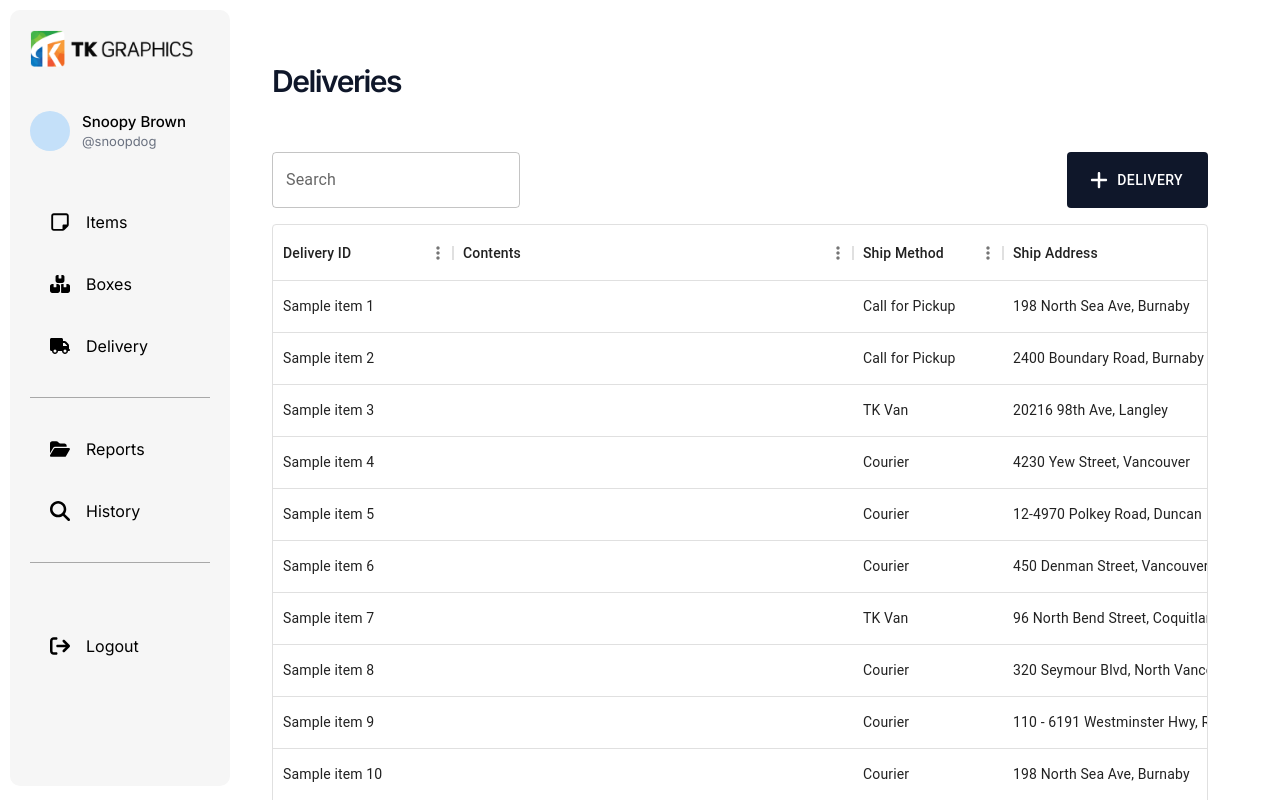
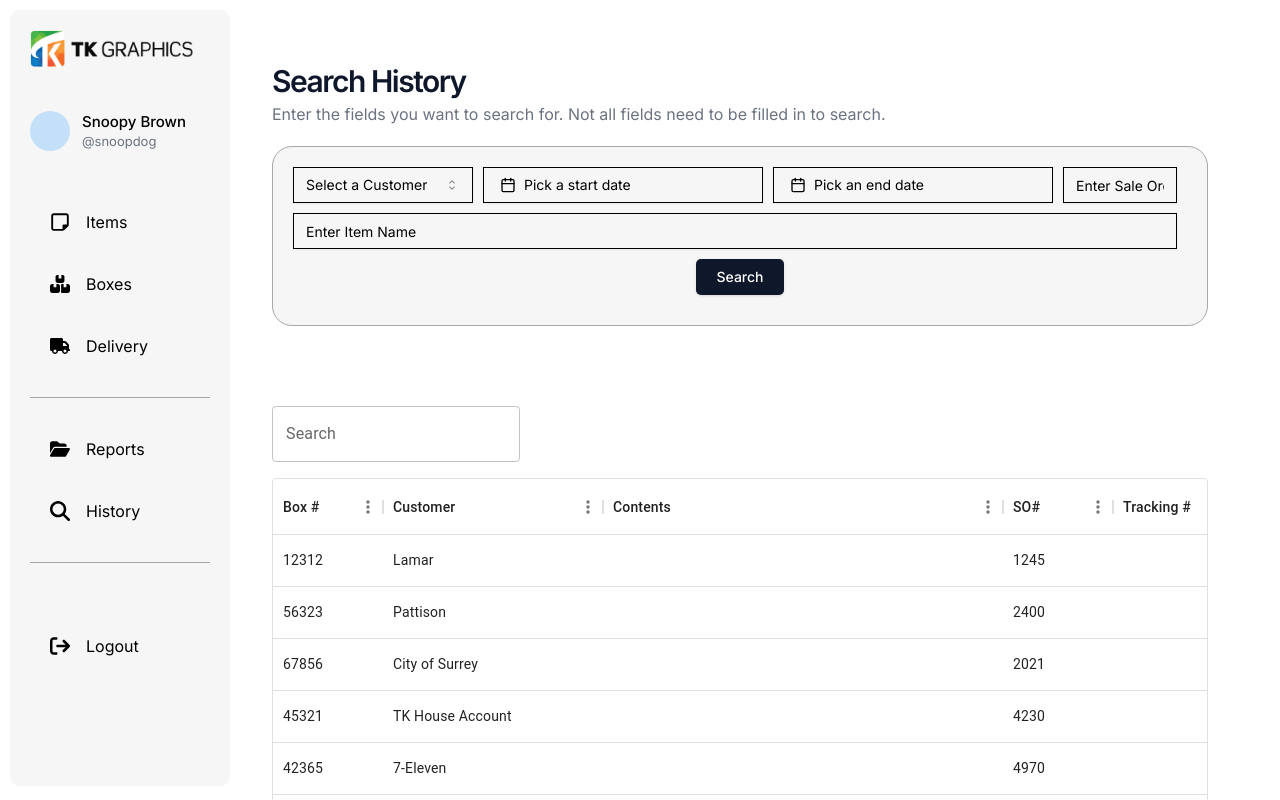
Before and after one commit to kyawzin-thiha/tk-shipping-module, a React (Vite) app in the folder client/: page / in a window 1280 px wide. Shown: the top 800 px of the page. Built offline with nearby package versions, Linux system fonts and the light colour scheme.

Commit message:
search history

```diff
--- a/client/package.json
+++ b/client/package.json
@@ -10,13 +10,11 @@
     "preview": "vite preview"
   },
   "dependencies": {
-    "@emotion/react": "^11.11.3",
-    "@emotion/styled": "^11.11.0",
     "@hookform/resolvers": "^3.3.4",
     "@mui/icons-material": "^5.15.10",
-    "@mui/material": "^5.15.10",
     "@mui/styled-engine-sc": "^6.0.0-alpha.16",
     "@mui/x-data-grid": "^6.19.4",
+    "@mui/x-date-pickers": "^6.19.4",
     "@radix-ui/react-alert-dialog": "^1.0.5",
     "@radix-ui/react-dialog": "^1.0.5",
     "@radix-ui/react-icons": "^1.3.0",
@@ -29,6 +27,7 @@
     "class-variance-authority": "^0.7.0",
     "clsx": "^2.1.0",
     "date-fns": "^3.3.1",
+    "lucide-react": "^0.330.0",
     "react": "^18.2.0",
     "react-day-picker": "^8.10.0",
     "react-dom": "^18.2.0",
--- a/client/src/App.tsx
+++ b/client/src/App.tsx
@@ -2,11 +2,13 @@ import './index.css'
 import ItemsHome from './_root/pages/ItemsHome';
 import BoxesHome from './_root/pages/BoxesHome';
 import DeliveryHome from './_root/pages/DeliveryHome';
+import SearchHistory from './_root/pages/SearchHistory';
+
 
 function App() {
   return (
     <>
-      <DeliveryHome />
+      <SearchHistory />
 
     </>
   )
--- a/client/src/_root/pages/SearchHistory.tsx
+++ b/client/src/_root/pages/SearchHistory.tsx
@@ -1,9 +1,17 @@
+import LeftMenu from '@/components/shared/LeftMenu'
+import SearchHistoryTable from '@/components/shared/SearchHistoryTable'
+import SearchHistoryForm from '@/components/shared/SearchHistoryForm'
+
 
 
 const SearchHistory = () => {
   return (
-    <div>
-
+    <div className="flex">
+      <LeftMenu />
+      <div>
+        <SearchHistoryForm />
+        <SearchHistoryTable />
+      </div>
     </div>
   )
 }
--- a/client/src/components/shared/BoxesTable.tsx
+++ b/client/src/components/shared/BoxesTable.tsx
@@ -8,12 +8,7 @@ const columns: GridColDef[] = [
   { field: 'contents', headerName: 'Contents', width: 400 },
   { field: 'txn_number', headerName: 'SO#', width: 110 },
   { field: 'shipMethod', headerName: 'Ship Method', width: 130 },
-  {
-    field: 'shipAddress',
-    headerName: 'Ship Address',
-    sortable: false,
-    width: 250,
-  },
+  { field: 'shipAddress', headerName: 'Ship Address', width: 250 },
   { field: 'shipBy', headerName: 'Ship By', width: 120 }
 ];
 
--- a/client/src/components/shared/ItemsTable.tsx
+++ b/client/src/components/shared/ItemsTable.tsx
@@ -8,12 +8,7 @@ const columns: GridColDef[] = [
   { field: 'description', headerName: 'Description', width: 400 },
   { field: 'txn_number', headerName: 'SO#', width: 130 },
   { field: 'qty', headerName: 'Qty', width: 110 },
-  {
-    field: 'shipAddress',
-    headerName: 'Ship Address',
-    sortable: false,
-    width: 250,
-  },
+  { field: 'shipAddress', headerName: 'Ship Address', width: 250 },
   { field: 'shipBy', headerName: 'Ship By', width: 120 }
 ];
 
--- a/client/src/components/shared/SearchHistoryForm.tsx
+++ b/client/src/components/shared/SearchHistoryForm.tsx
@@ -0,0 +1,126 @@
+import { useState } from 'react';
+import { Input } from "@/components/ui/input"
+import {
+    Select,
+    SelectContent,
+    SelectGroup,
+    SelectItem,
+    SelectLabel,
+    SelectTrigger,
+    SelectValue,
+} from "@/components/ui/select"
+
+import { format } from "date-fns"
+import { Calendar as CalendarIcon } from "lucide-react"
+import { cn } from "@/lib/utils"
+import { Button } from "@/components/ui/button"
+import { Calendar } from "@/components/ui/calendar"
+import {
+  Popover,
+  PopoverContent,
+  PopoverTrigger,
+} from "@/components/ui/popover"
+
+const SearchHistoryForm = () => {
+    const [startDate, setStartDate] = useState<Date | null>(null);
+    const [endDate, setEndDate] = useState<Date | null>(null);
+
+    const handleStartDateSelect = (date: Date) => {
+        setStartDate(date);
+    };
+
+    const handleEndDateSelect = (date: Date) => {
+        setEndDate(date);
+    };
+
+    return (
+        <div className="container">
+            <div className="header-form-container">
+                <h2 className="h2-semibold">Search History</h2>
+                <p className="text-gray-500">
+                    Enter the fields you want to search for. Not all fields need to be filled in to search.
+                </p>
+            </div>
+            <div className="form-container">
+                <div className="form-input-row">
+                    <div className="form-input">
+                        <Select>
+                            <SelectTrigger className="w-[180px]">
+                                <SelectValue placeholder="Select a Customer" />
+                            </SelectTrigger>
+                            <SelectContent>
+                                <SelectGroup>
+                                    <SelectLabel>Customer</SelectLabel>
+                                    <SelectItem value="Lamar">Lamar</SelectItem>
+                                    <SelectItem value="Pattison">Pattison</SelectItem>
+                                    <SelectItem value="TK House Account">TK House Account</SelectItem>
+                                </SelectGroup>
+                            </SelectContent>
+                        </Select>
+                    </div>
+                    <div className="form-input">
+                        <Popover>
+                            <PopoverTrigger asChild>
+                                <Button
+                                    variant={"outline"}
+                                    className={cn(
+                                        "w-[280px] justify-start text-left font-normal",
+                                        !startDate && "text-muted-foreground"
+                                    )}
+                                >
+                                    <CalendarIcon className="mr-2 h-4 w-4" />
+                                    {startDate ? format(startDate, "PPP") : <span>Pick a start date</span>}
+                                </Button>
+                            </PopoverTrigger>
+                            <PopoverContent className="w-auto p-0">
+                                <Calendar
+                                    mode="single"
+                                    selected={startDate}
+                                    onSelect={handleStartDateSelect}
+                                    initialFocus
+                                />
+                            </PopoverContent>
+                        </Popover>
+                    </div>
+                    <div className="form-input">
+                        <Popover>
+                            <PopoverTrigger asChild>
+                                <Button
+                                    variant={"outline"}
+                                    className={cn(
+                                        "w-[280px] justify-start text-left font-normal",
+                                        !endDate && "text-muted-foreground"
+                                    )}
+                                >
+                                    <CalendarIcon className="mr-2 h-4 w-4" />
+                                    {endDate ? format(endDate, "PPP") : <span>Pick an end date</span>}
+                                </Button>
+                            </PopoverTrigger>
+                            <PopoverContent className="w-auto p-0">
+                                <Calendar
+                                    mode="single"
+                                    selected={endDate}
+                                    onSelect={handleEndDateSelect}
+                                    initialFocus
+                                />
+                            </PopoverContent>
+                        </Popover>
+                    </div>
+                    <div className="form-input">
+                        <Input type="text" placeholder="Enter Sale Order #" />
+                    </div>
+                </div>
+                <div className="form-input-row">
+                    <div className="form-input">
+                        <Input type="text" placeholder="Enter Item Name" />
+                    </div>
+                </div>
+                <div className="form-input-row centered">
+                    <Button className="search-button">Search</Button>
+                </div>
+            </div>
+        </div>
+    );
+};
+
+export default SearchHistoryForm;
--- a/client/src/components/shared/SearchHistoryTable.tsx
+++ b/client/src/components/shared/SearchHistoryTable.tsx
@@ -1,41 +1,35 @@
 import React, { useState } from 'react';
 import { DataGrid, GridColDef } from '@mui/x-data-grid';
 import TextField from '@mui/material/TextField';
-import Button from '@mui/material/Button';
 
 const columns: GridColDef[] = [
-  { field: 'id', headerName: 'Box #', width: 200 },
+  { field: 'id', headerName: 'Box #', width: 110 },
+  { field: 'customer', headerName: 'Customer', width: 220 },
   { field: 'contents', headerName: 'Contents', width: 400 },
   { field: 'txn_number', headerName: 'SO#', width: 110 },
-  { field: 'shipMethod', headerName: 'Ship Method', width: 130 },
-  {
-    field: 'shipAddress',
-    headerName: 'Ship Address',
-    sortable: false,
-    width: 250,
-  },
-  { field: 'shipBy', headerName: 'Ship By', width: 120 }
+  { field: 'tracking', headerName: 'Tracking #', width: 180 },
+  { field: 'shippedDate', headerName: 'Shipped Date', width: 120 }
 ];
 
 const rows = [
-  { id: 'Sample item 1', txn_number: 1234, shipAddress: '198 North Sea Ave, Burnaby', shipMethod: 'Call for Pickup', shipBy: '2024-02-15' },
-  { id: 'Sample item 2', txn_number: 2354, shipAddress: '2400 Boundary Road, Burnaby', shipMethod: 'Call for Pickup', shipBy: '2024-02-20' },
-  { id: 'Sample item 3', txn_number: 3457, shipAddress: '20216 98th Ave, Langley', shipMethod: 'TK Van', shipBy: '2024-02-18' },
-  { id: 'Sample item 4', txn_number: 6786, shipAddress: '4230 Yew Street, Vancouver', shipMethod: 'Courier', shipBy: '2024-02-17' },
-  { id: 'Sample item 5', txn_number: 3263, shipAddress: '12-4970 Polkey Road, Duncan', shipMethod: 'Courier', shipBy: '2024-02-16' },
-  { id: 'Sample item 6', txn_number: 8642, shipAddress: '450 Denman Street, Vancouver', shipMethod: 'Courier', shipBy: '2024-02-19' },
-  { id: 'Sample item 7', txn_number: 1342, shipAddress: '96 North Bend Street, Coquitlam', shipMethod: 'TK Van', shipBy: '2024-02-21' },
-  { id: 'Sample item 8', txn_number: 6795, shipAddress: '320 Seymour Blvd, North Vancouver', shipMethod: 'Courier', shipBy: '2024-02-22' },
-  { id: 'Sample item 9', txn_number: 3781, shipAddress: '110 - 6191 Westminster Hwy, Richmond', shipMethod: 'Courier', shipBy: '2024-02-23' },
-  { id: 'Sample item 10', txn_number: 1234, shipAddress: '198 North Sea Ave, Burnaby', shipMethod: 'Courier', shipBy: '2024-02-15' },
-  { id: 'Sample item 11', txn_number: 2354, shipAddress: '2400 Boundary Road, Burnaby', shipMethod: 'Call for Pickup', shipBy: '2024-02-20' },
-  { id: 'Sample item 13', txn_number: 3457, shipAddress: '20216 98th Ave, Langley', shipMethod: 'Courier', shipBy: '2024-02-18' },
-  { id: 'Sample item 14', txn_number: 6786, shipAddress: '4230 Yew Street, Vancouver', shipMethod: 'TK Van', shipBy: '2024-02-17' },
-  { id: 'Sample item 15', txn_number: 3263, shipAddress: '12-4970 Polkey Road, Duncan', shipMethod: 'Courier', shipBy: '2024-02-16' },
-  { id: 'Sample item 16', txn_number: 8642, shipAddress: '450 Denman Street, Vancouver', shipMethod: 'Courier', shipBy: '2024-02-19' },
-  { id: 'Sample item 17', txn_number: 1342, shipAddress: '96 North Bend Street, Coquitlam', shipMethod: 'Call for Pickup', shipBy: '2024-02-21' },
-  { id: 'Sample item 18', txn_number: 6795, shipAddress: '320 Seymour Blvd, North Vancouver', shipMethod: 'TK Van', shipBy: '2024-02-22' },
-  { id: 'Sample item 19', txn_number: 3781, shipAddress: '110 - 6191 Westminster Hwy, Richmond', shipMethod: 'Courier', shipBy: '2024-02-23' },
+  { id: '12312', customer: 'Lamar', txn_number: '1245', shipMethod: 'Call for Pickup', shippedDate: '2024-02-15' },
+  { id: '56323', customer: 'Pattison', txn_number: '2400', shipMethod: 'Call for Pickup', shippedDate: '2024-02-20' },
+  { id: '67856', customer: 'City of Surrey', txn_number: '2021', shipMethod: 'TK Van', shippedDate: '2024-02-18' },
+  { id: '45321', customer: 'TK House Account', txn_number: '4230', shipMethod: 'Courier', shippedDate: '2024-02-17' },
+  { id: '42365', customer: '7-Eleven', txn_number: '4970', shipMethod: 'Courier', shippedDate: '2024-02-16' },
+  { id: '87097', customer: 'Bell Telecommunications', txn_number: '4501', shipMethod: 'Courier', shippedDate: '2024-02-19' },
+  { id: '23425', customer: 'Lamar', txn_number: '9667', shipMethod: 'TK Van', shippedDate: '2024-02-21' },
+  { id: '44245', customer: 'TK House Account', txn_number: '3201', shipMethod: 'Courier', shippedDate: '2024-02-22' },
+  { id: '65845', customer: 'TK House Account', txn_number: '6191', shipMethod: 'Courier', shippedDate: '2024-02-23' },
+  { id: '75414', customer: 'Pattison', txn_number: '1989', shipMethod: 'Courier', shippedDate: '2024-02-15' },
+  { id: '81345', customer: 'TK House Account', txn_number: '2400', shipMethod: 'Call for Pickup', shippedDate: '2024-02-20' },
+  { id: '97216', customer: 'TK House Account', txn_number: '2021', shipMethod: 'Courier', shippedDate: '2024-02-18' },
+  { id: '02931', customer: 'TK House Account', txn_number: '4230', shipMethod: 'TK Van', shippedDate: '2024-02-17' },
+  { id: '26354', customer: 'Lamar', txn_number: '4970', shipMethod: 'Courier', shippedDate: '2024-02-16' },
+  { id: '02931', customer: 'Lamar', txn_number: '4509', shipMethod: 'Courier', shippedDate: '2024-02-19' },
+  { id: '18413', customer: 'TK House Account', txn_number: '9632', shipMethod: 'Call for Pickup', shippedDate: '2024-02-21' },
+  { id: '15428', customer: 'TK House Account', txn_number: '3205', shipMethod: 'TK Van', shippedDate: '2024-02-22' },
+  { id: '49809', customer: 'TK House Account', txn_number: '6191', shipMethod: 'Courier', shippedDate: '2024-02-23' },
 ];
 
 export default function DataTable() {
@@ -53,9 +47,7 @@ export default function DataTable() {
 
   return (
     <div className="container">
-      <div className="header-container">
-        <h2 className="h2-semibold">Boxes</h2>
-      </div>
+
       <div className="search-container">
         <TextField
           label="Search"
@@ -64,10 +56,6 @@ export default function DataTable() {
           onChange={handleSearchTextChange}
           className="search-field"
         />
-        <Button className="plus-button">
-          <img src="/assets/icons/plus-solid-white.svg" alt="add" className="plus-icon" />
-          BOX
-        </Button>
       </div>
       <div className="data-grid-container">
         <DataGrid
--- a/client/src/index.css
+++ b/client/src/index.css
@@ -164,6 +164,10 @@ body {
   margin-bottom: 50px;
 }
 
+.header-form-container {
+  margin-top: 60px;
+}
+
 .search-container {
   margin-bottom: 16px;
   display: flex;
@@ -191,3 +195,46 @@ body {
   flex: 1;
   width: 100%;
 }
+
+/* Search History */
+.form-container {
+  background-color: #F6F6F6;
+  border: 1px solid #a8a8a8;
+  border-radius: 20px;
+  padding: 20px;
+  margin-top: 20px;
+}
+
+.form-input-row {
+  display: flex;
+  flex-wrap: wrap;
+  margin-bottom: 10px;
+}
+
+.form-input {
+  flex: 1;
+  margin-right: 10px;
+}
+
+.form-input label {
+  display: block;
+  margin-bottom: 5px;
+}
+
+.centered {
+  display: flex;
+  justify-content: center;
+}
+
+.search-button {
+  padding: 10px 20px;
+  background-color: #0f172a;
+  color: white;
+  border: none;
+  border-radius: 5px;
+  cursor: pointer;
+}
+
+.search-button:hover {
+  background-color: #000000 !important;
+}
--- a/client/tailwind.config.js
+++ b/client/tailwind.config.js
@@ -1,5 +1,6 @@
 /** @type {import('tailwindcss').Config} */
 module.exports = {
+
   darkMode: ["class"],
   content: [
     './pages/**/*.{ts,tsx}',
```
Also changed, not shown: 1 other file (tests, documents, lock files or other folders).
